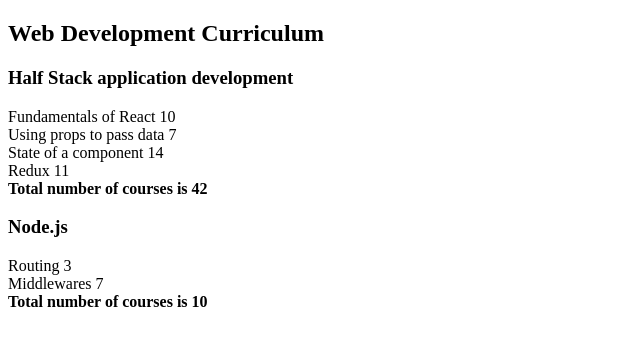
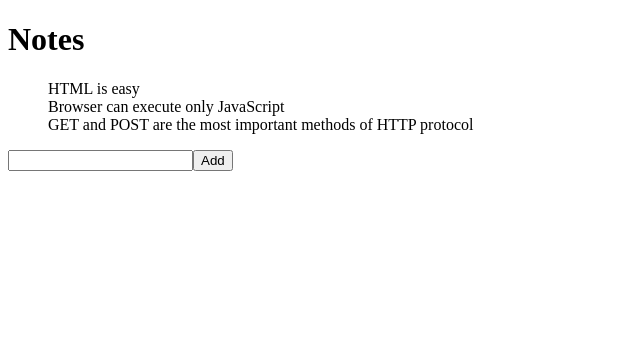
Before and after one commit to Anandprabhu530/Full-Stack-Open, a React (Vite) app: page / in a window 1280 px wide. Shown: the top 346 px of the page, without its empty margins (0-640 px from the left). Built offline with nearby package versions, Linux system fonts and the light colour scheme.

Commit message:
Updated contents

```diff
--- a/src/App.jsx
+++ b/src/App.jsx
@@ -1,51 +1,40 @@
-import Course from "./components/Courses";
+/* eslint-disable react/prop-types */
 
-const App = () => {
-  const courses = [
-    {
-      name: "Half Stack application development",
-      id: 1,
-      parts: [
-        {
-          name: "Fundamentals of React",
-          exercises: 10,
-          id: 1,
-        },
-        {
-          name: "Using props to pass data",
-          exercises: 7,
-          id: 2,
-        },
-        {
-          name: "State of a component",
-          exercises: 14,
-          id: 3,
-        },
-        {
-          name: "Redux",
-          exercises: 11,
-          id: 4,
-        },
-      ],
-    },
-    {
-      name: "Node.js",
-      id: 2,
-      parts: [
-        {
-          name: "Routing",
-          exercises: 3,
-          id: 1,
-        },
-        {
-          name: "Middlewares",
-          exercises: 7,
-          id: 2,
-        },
-      ],
-    },
-  ];
-  return <Course courses={courses} />;
+import { useState } from "react";
+import Note from "./components/Note";
+
+const App = (props) => {
+  const [notes, setnotes] = useState(props.notes);
+  const [newnote, setnewnote] = useState("");
+
+  const clicked = (event) => {
+    event.preventDefault();
+    const obj = {
+      content: newnote,
+      important: Math.random() < 0.5,
+      id: newnote.id + 1,
+    };
+    setnotes(notes.concat(obj));
+    setnewnote("");
+  };
+
+  const handlechange = (event) => {
+    setnewnote(event.target.value);
+  };
+  return (
+    <div>
+      <h1>Notes</h1>
+      <ul>
+        {notes.map((note, i) => (
+          <Note key={i} note={note} />
+        ))}
+      </ul>
+      <form onSubmit={clicked}>
+        <input value={newnote} onChange={handlechange} />
+        <button type="submit">Add</button>
+      </form>
+    </div>
+  );
 };
 
 export default App;
--- /dev/null
+++ b/src/components/Note.jsx
@@ -0,0 +1,7 @@
+/* eslint-disable react/prop-types */
+
+const Note = ({ note }) => {
+  return <div>{note.content}</div>;
+};
+
+export default Note;
--- a/src/main.jsx
+++ b/src/main.jsx
@@ -1,4 +1,5 @@
 // import React from "react";
+
 import ReactDOM from "react-dom/client";
 import App from "./App.jsx";
 
@@ -21,5 +22,5 @@ const notes = [
 ];
 
 ReactDOM.createRoot(document.getElementById("root")).render(
-  <App notes={notes} />
+  <App key={0} notes={notes} />
 );
```
